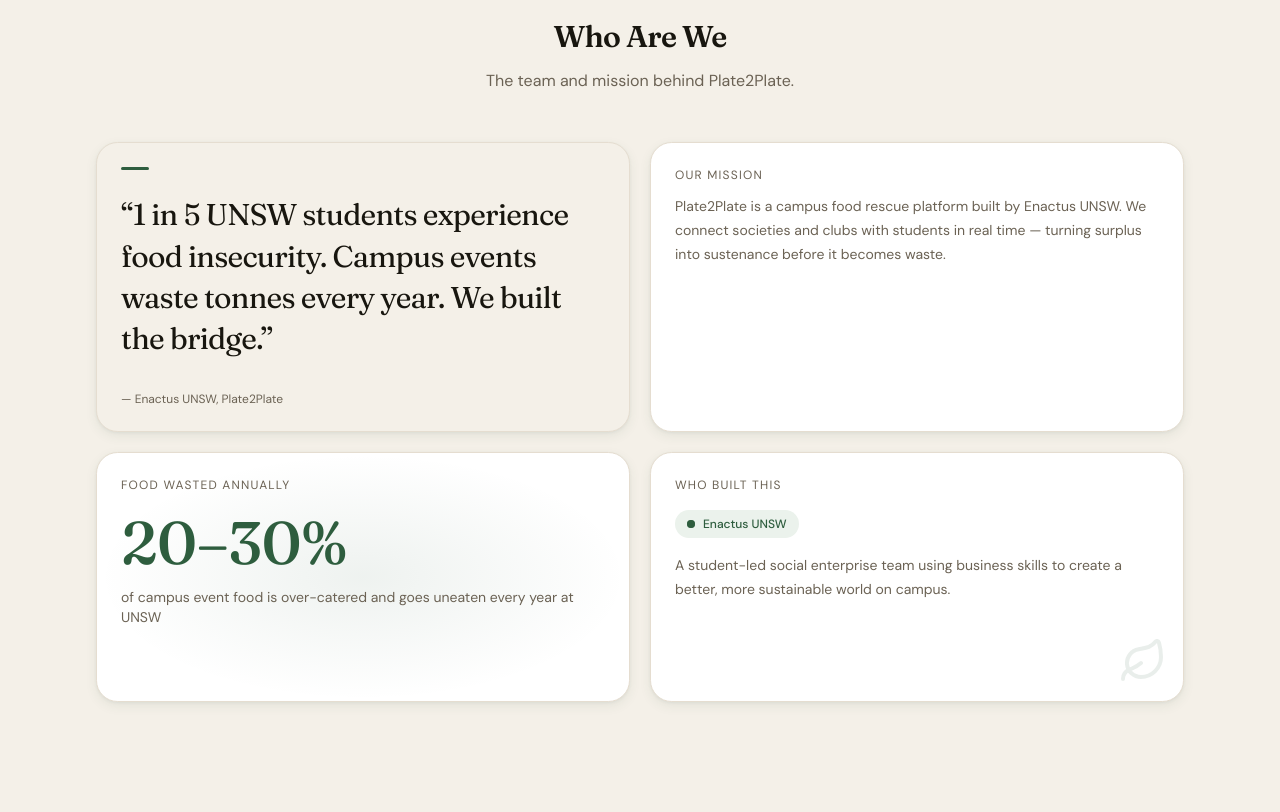
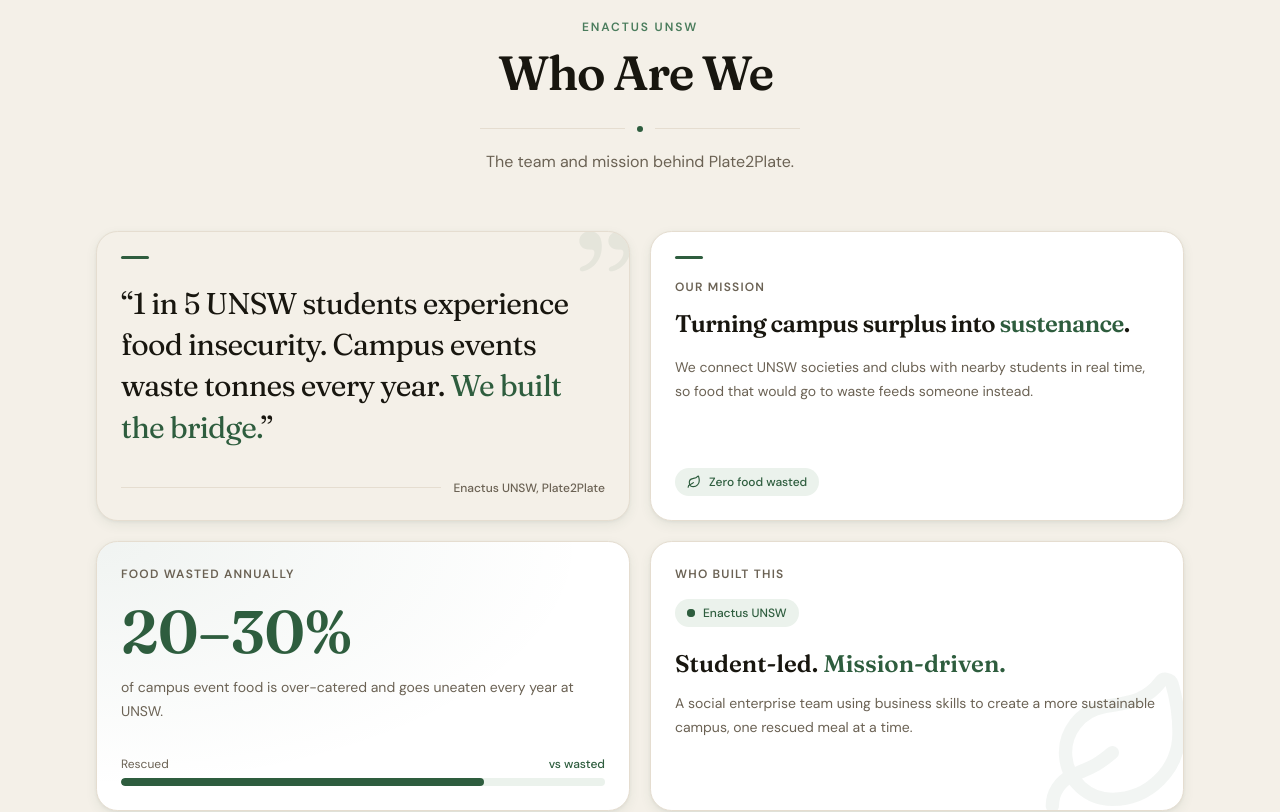
Before and after one commit to enactus-unsw/plate2plate, a Next.js app: page / in a window 1280 px wide. Shown: the part 1100-1912 px from the top of the page. Built offline with nearby package versions, Linux system fonts and the light colour scheme; no server answers; the database is empty; a web font is replaced by a local one.

Commit message:
Removed em dashes + improved design aesthetics

```diff
--- a/components/listings/AboutBento.tsx
+++ b/components/listings/AboutBento.tsx
@@ -1,6 +1,7 @@
 "use client";
 
 import { Leaf } from "lucide-react";
+import { motion } from "framer-motion";
 import { BentoGridShowcase } from "@/components/ui/bento-grid-showcase";
 
 const CARD_BASE =
@@ -9,33 +10,56 @@
 function PullQuoteCard() {
   return (
     <div
-      className={`${CARD_BASE} flex h-full flex-col justify-between bg-p2p-surface-warm`}
+      className={`${CARD_BASE} relative flex h-full flex-col justify-between overflow-hidden bg-p2p-surface-warm`}
     >
-      <div>
+      {/* Decorative large quote mark */}
+      <span
+        className="pointer-events-none absolute -right-2 -top-4 select-none font-heading text-[9rem] leading-none text-p2p-primary opacity-[0.07]"
+        aria-hidden="true"
+      >
+        &rdquo;
+      </span>
+      <div className="relative">
         <div className="mb-6 h-[3px] w-7 rounded-full bg-p2p-primary" />
         <blockquote className="font-heading text-2xl leading-snug tracking-tight text-p2p-text md:text-3xl">
           &ldquo;1 in 5 UNSW students experience food insecurity. Campus events
-          waste tonnes every year. We built the bridge.&rdquo;
+          waste tonnes every year.{" "}
+          <span className="text-p2p-primary">We built the bridge.</span>&rdquo;
         </blockquote>
       </div>
-      <p className="mt-8 text-xs text-p2p-text-secondary">
-        — Enactus UNSW, Plate2Plate
+      <div className="mt-8 flex items-center gap-3">
+        <div className="h-px flex-1 bg-p2p-border" />
+        <p className="text-xs font-medium text-p2p-text-secondary">
+          Enactus UNSW, Plate2Plate
         </p>
+      </div>
     </div>
   );
 }
 
 function MissionCard() {
   return (
-    <div className={`${CARD_BASE} flex h-full flex-col`}>
-      <p className="mb-3 text-xs uppercase tracking-widest text-p2p-text-secondary">
+    <div className={`${CARD_BASE} relative flex h-full flex-col justify-between overflow-hidden`}>
+      <div>
+        <div className="mb-5 h-[3px] w-7 rounded-full bg-p2p-primary" />
+        <p className="mb-3 text-xs font-semibold uppercase tracking-widest text-p2p-text-secondary">
           Our Mission
         </p>
-      <p className="text-sm leading-[1.7] text-p2p-text-secondary">
-        Plate2Plate is a campus food rescue platform built by Enactus UNSW. We
-        connect societies and clubs with students in real time — turning surplus
-        into sustenance before it becomes waste.
+        <p className="font-heading text-xl font-semibold leading-snug tracking-tight text-p2p-text md:text-2xl">
+          Turning campus surplus into{" "}
+          <span className="text-p2p-primary">sustenance</span>.
         </p>
+        <p className="mt-4 text-sm leading-[1.7] text-p2p-text-secondary">
+          We connect UNSW societies and clubs with nearby students in real
+          time, so food that would go to waste feeds someone instead.
+        </p>
+      </div>
+      <div className="mt-6 inline-flex items-center gap-2 self-start rounded-full bg-p2p-primary-light px-3 py-1.5">
+        <Leaf className="h-3.5 w-3.5 text-p2p-primary" />
+        <span className="text-xs font-medium text-p2p-primary">
+          Zero food wasted
+        </span>
+      </div>
     </div>
   );
 }
@@ -43,18 +67,35 @@
 function StatisticCard() {
   return (
     <div className={`${CARD_BASE} relative overflow-hidden`}>
-      <div className="pointer-events-none absolute inset-0 bg-[radial-gradient(ellipse_at_center,var(--p2p-primary)_0%,transparent_70%)] opacity-[0.08]" />
-      <div className="relative min-h-[200px]">
-        <p className="mb-4 text-xs uppercase tracking-widest text-p2p-text-secondary">
+      <div className="pointer-events-none absolute inset-0 bg-[radial-gradient(ellipse_at_top_left,var(--p2p-primary)_0%,transparent_65%)] opacity-[0.07]" />
+      <div className="relative flex h-full flex-col justify-between">
+        <div>
+          <p className="mb-4 text-xs font-semibold uppercase tracking-widest text-p2p-text-secondary">
             Food Wasted Annually
           </p>
-        <span className="font-heading text-5xl font-medium text-p2p-primary md:text-6xl">
+          <span className="font-heading text-5xl font-semibold text-p2p-primary md:text-6xl">
             20–30%
           </span>
-        <p className="mt-3 text-sm text-p2p-text-secondary">
+          <p className="mt-3 text-sm leading-[1.7] text-p2p-text-secondary">
             of campus event food is over-catered and goes uneaten every year at
-          UNSW
+            UNSW.
           </p>
+        </div>
+        <div className="mt-8">
+          <div className="mb-1.5 flex items-center justify-between">
+            <span className="text-xs text-p2p-text-secondary">Rescued</span>
+            <span className="text-xs font-medium text-p2p-primary">vs wasted</span>
+          </div>
+          <div className="h-2 w-full overflow-hidden rounded-full bg-p2p-primary-light">
+            <motion.div
+              className="h-full rounded-full bg-p2p-primary"
+              initial={{ width: 0 }}
+              whileInView={{ width: "75%" }}
+              viewport={{ once: true, margin: "-40px" }}
+              transition={{ duration: 1.2, ease: [0.16, 1, 0.3, 1], delay: 0.2 }}
+            />
+          </div>
+        </div>
       </div>
     </div>
   );
@@ -62,26 +103,28 @@
 
 function EnactusCard() {
   return (
-    <div className={`${CARD_BASE} relative overflow-hidden`}>
-      <div className="relative min-h-[200px]">
-        <p className="mb-4 text-xs uppercase tracking-widest text-p2p-text-secondary">
+    <div className={`${CARD_BASE} relative flex h-full flex-col justify-between overflow-hidden`}>
+      <Leaf className="pointer-events-none absolute -bottom-4 -right-4 h-40 w-40 text-p2p-primary opacity-[0.06]" />
+      <div className="relative">
+        <p className="mb-4 text-xs font-semibold uppercase tracking-widest text-p2p-text-secondary">
           Who Built This
         </p>
-        <div className="mb-4 inline-flex items-center gap-2 rounded-full bg-p2p-primary-light px-3 py-1.5">
+        <div className="mb-5 inline-flex items-center gap-2 rounded-full bg-p2p-primary-light px-3 py-1.5">
           <span className="relative flex h-2 w-2">
             <span className="absolute inline-flex h-full w-full animate-ping rounded-full bg-p2p-primary-mid opacity-75" />
             <span className="relative inline-flex h-2 w-2 rounded-full bg-p2p-primary" />
           </span>
-          <span className="text-xs font-medium text-p2p-primary">
-            Enactus UNSW
-          </span>
+          <span className="text-xs font-medium text-p2p-primary">Enactus UNSW</span>
         </div>
-        <p className="text-sm leading-[1.7] text-p2p-text-secondary">
-          A student-led social enterprise team using business skills to create a
-          better, more sustainable world on campus.
+        <p className="font-heading text-xl font-semibold leading-snug text-p2p-text md:text-2xl">
+          Student-led.{" "}
+          <span className="text-p2p-primary">Mission-driven.</span>
+        </p>
+        <p className="mt-3 text-sm leading-[1.7] text-p2p-text-secondary">
+          A social enterprise team using business skills to create a more
+          sustainable campus, one rescued meal at a time.
         </p>
       </div>
-      <Leaf className="absolute bottom-4 right-4 h-12 w-12 text-p2p-primary opacity-10" />
     </div>
   );
 }
@@ -93,14 +136,73 @@
       className="scroll-mt-28 bg-p2p-surface-warm py-16 md:py-24 lg:py-32"
     >
       <div className="mx-auto max-w-6xl px-4 sm:px-6 lg:px-8">
-        <div className="mb-12 text-center">
-          <h2 className="font-heading text-3xl font-semibold tracking-tight text-p2p-text">
-            Who Are We
-          </h2>
-          <p className="mt-3 text-base text-p2p-text-secondary">
+        <motion.div
+          className="mb-14 text-center"
+          initial="hidden"
+          whileInView="visible"
+          viewport={{ once: true, margin: "-80px" }}
+          variants={{
+            hidden: {},
+            visible: { transition: { staggerChildren: 0.12 } },
+          }}
+        >
+          <motion.p
+            className="text-xs font-semibold uppercase tracking-[0.16em] text-p2p-primary-mid"
+            variants={{
+              hidden: { opacity: 0, y: 12 },
+              visible: { opacity: 1, y: 0, transition: { duration: 0.4, ease: [0.16, 1, 0.3, 1] } },
+            }}
+          >
+            Enactus UNSW
+          </motion.p>
+
+          <motion.h2
+            className="mt-3 font-heading text-4xl font-semibold tracking-[-0.03em] text-p2p-text sm:text-5xl"
+            variants={{
+              hidden: {},
+              visible: { transition: { staggerChildren: 0.1 } },
+            }}
+          >
+            {["Who", "Are", "We"].map((word) => (
+              <span key={word} className="inline-block overflow-hidden">
+                <motion.span
+                  className="inline-block"
+                  variants={{
+                    hidden: { y: "110%" },
+                    visible: {
+                      y: 0,
+                      transition: { duration: 0.55, ease: [0.16, 1, 0.3, 1] },
+                    },
+                  }}
+                >
+                  {word}&nbsp;
+                </motion.span>
+              </span>
+            ))}
+          </motion.h2>
+
+          <motion.div
+            className="mx-auto mt-4 flex max-w-xs items-center gap-3"
+            variants={{
+              hidden: { opacity: 0, scaleX: 0.4 },
+              visible: { opacity: 1, scaleX: 1, transition: { duration: 0.5, ease: [0.16, 1, 0.3, 1] } },
+            }}
+          >
+            <div className="h-px flex-1 bg-p2p-border" />
+            <div className="h-1.5 w-1.5 rounded-full bg-p2p-primary" />
+            <div className="h-px flex-1 bg-p2p-border" />
+          </motion.div>
+
+          <motion.p
+            className="mt-4 text-base leading-[1.7] text-p2p-text-secondary"
+            variants={{
+              hidden: { opacity: 0, y: 10 },
+              visible: { opacity: 1, y: 0, transition: { duration: 0.4, ease: [0.16, 1, 0.3, 1] } },
+            }}
+          >
             The team and mission behind Plate2Plate.
-          </p>
-        </div>
+          </motion.p>
+        </motion.div>
 
         <BentoGridShowcase
           topLeft={<PullQuoteCard />}
--- a/src/app/(marketing)/home-content.tsx
+++ b/src/app/(marketing)/home-content.tsx
@@ -21,7 +21,7 @@
     num: "1",
     kicker: "POST",
     title: "List your surplus food",
-    desc: "Describe what’s left, where it is, and how long it’ll stay fresh — under a minute.",
+    desc: "Describe what’s left, where it is, and how long it’ll stay fresh, under a minute.",
   },
   {
     num: "2",
@@ -48,7 +48,7 @@
     num: "2",
     kicker: "CLAIM",
     title: "Reserve in seconds",
-    desc: "Claim with your name + email — no account, no friction. Your pickup countdown starts immediately.",
+    desc: "Claim with your name + email, no account, no friction. Your pickup countdown starts immediately.",
   },
   {
     num: "3",
@@ -224,8 +224,8 @@
     howMode === "donors" ? "For societies & clubs" : "For students";
   const howLead =
     howMode === "donors"
-      ? "Post surplus food — students do the rest."
-      : "Find free food fast — claim it before it’s gone.";
+      ? "Post surplus food, students do the rest."
+      : "Find free food fast, claim it before it’s gone.";
 
   const howSteps = howMode === "donors" ? DONOR_STEPS : STUDENT_STEPS;
 
```
Lines whose indentation alone changed are shown as unchanged.
